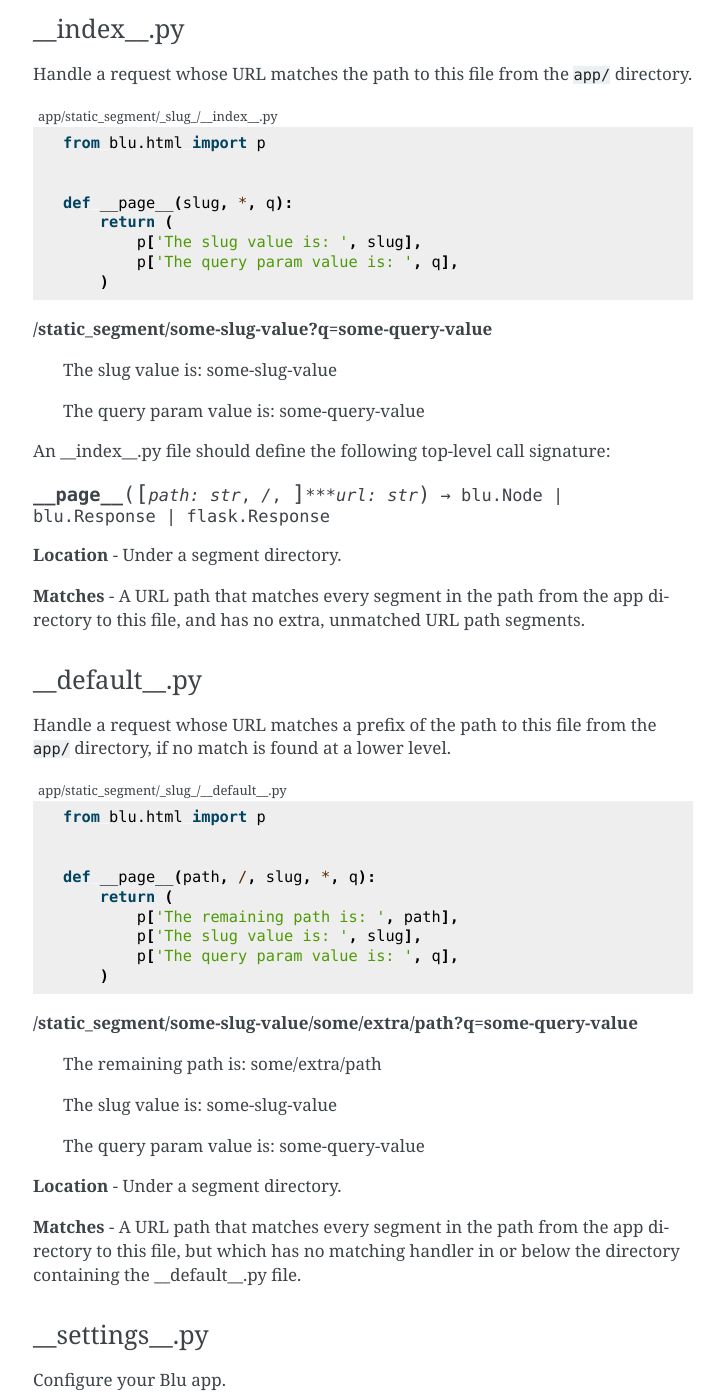
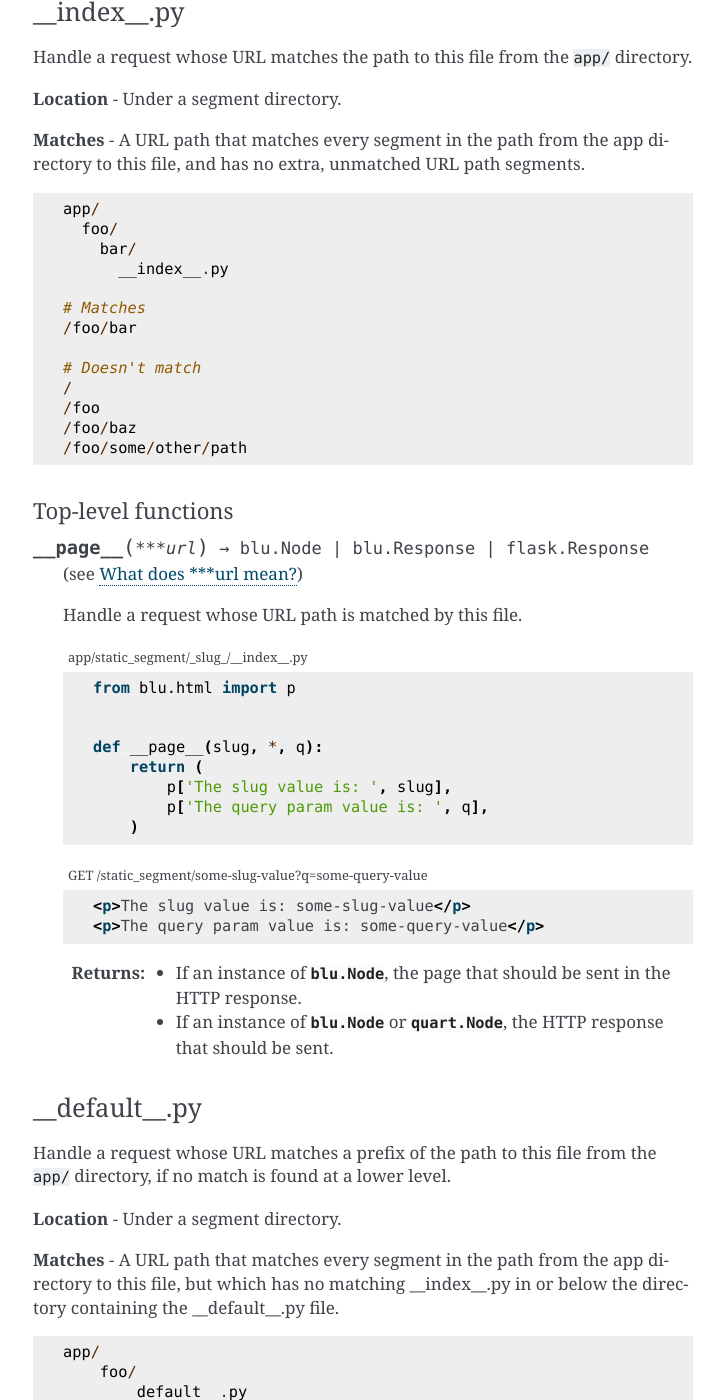
Before and after one commit to johnlarson/blu, a Sphinx documentation site: the page built from docs/api-reference/file-conventions.rst, in a window 1280 px wide and 1400 px high, scrolled down 1471 px. Shown: the whole window, without its empty margins (387-1111 px from the left). Built offline with Sphinx 7.4.7, drawn with Linux system fonts in a browser that asks for light colours; some of the changed text lies outside the part shown.

Commit message:
details for file conventions

```diff
--- a/docs/api-reference/file-conventions.rst
+++ b/docs/api-reference/file-conventions.rst
@@ -23,6 +23,10 @@
 
 A static route segment.
 
+**Capture** *literal_segment* - A string that doesn't start or end with an underscore.
+
+**Matches** - A path segment that equals *literal_segment*.
+
 .. code-block:: python
     :caption: app/hello/__index__.py
 
@@ -32,20 +36,21 @@
     def __page__():
         return p['Hello, World!']
 
-**/hello**
+.. code-block:: html
+    :caption: GET /hello
 
-    .. raw:: html
-
-        <p>Hello, World!</p>
-
-**Capture** *literal_segment* - A string that doesn't start or end with an underscore.
-
-**Matches** - A path segment that equals *literal_segment*.
+    <p>Hello, World!</p>
 
 ``_{route_param_name}_``
 ++++++++++++++++++++++++
 
 A dynamic route segment.
+
+**Capture** *route_param_name* - A valid Python identifier that doesn't start or end with an underscore.
+
+**Matches** - Any path segment.
+
+*route_param_name* is passed down to the handler under this segment that matches the URL path, if any.
 
 .. code-block:: python
     :caption: app/_slug_/__index__.py
@@ -56,17 +61,10 @@
     def __page__(slug):
         return p['The slug value is: ', slug]
 
-**/some-slug-value**
+.. code-block:: html
+    :caption: GET /some-slug-value
 
-    .. raw:: html
-
-        <p>The slug value is: some-slug-value</p>
-
-**Capture** *route_param_name* - A valid Python identifier that doesn't start or end with an underscore.
-
-**Matches** - Any path segment.
-
-*route_param_name* is passed down to the handler under this segment that matches the URL path, if any.
+    <p>The slug value is: some-slug-value</p>
 
 Files
 -----
@@ -76,33 +74,56 @@
 
 Handle a request whose URL matches the path to this file from the ``app/`` directory.
 
-.. code-block:: python
-    :caption: app/static_segment/_slug_/__index__.py
+**Location** - Under a segment directory.
 
-    from blu.html import p
+**Matches** - A URL path that matches every segment in the path from the app directory to this file, and has no extra, unmatched URL path segments.
+
+::
+
+    app/
+      foo/
+        bar/
+          __index__.py
+
+    # Matches
+    /foo/bar
+
+    # Doesn't match
+    /
+    /foo
+    /foo/baz
+    /foo/some/other/path
+
+Top-level functions
+^^^^^^^^^^^^^^^^^^^
+
+.. py:function:: __page__(***url) -> blu.Node | blu.Response | flask.Response
+
+    (see :ref:`file-conventions/files/what-does-triple-start-url-mean`)
+
+    Handle a request whose URL path is matched by this file.
+
+    .. code-block:: python
+        :caption: app/static_segment/_slug_/__index__.py
+
+        from blu.html import p
 
 
-    def __page__(slug, *, q):
-        return (
-            p['The slug value is: ', slug],
-            p['The query param value is: ', q],
-        )
+        def __page__(slug, *, q):
+            return (
+                p['The slug value is: ', slug],
+                p['The query param value is: ', q],
+            )
 
-**/static_segment/some-slug-value?q=some-query-value**
-
-    .. raw:: html
+    .. code-block:: html
+        :caption: GET /static_segment/some-slug-value?q=some-query-value
 
         <p>The slug value is: some-slug-value</p>
         <p>The query param value is: some-query-value</p>
 
-An __index__.py file should define the following top-level call signature:
+    :return: - If an instance of :type:`blu.Node`, the page that should be sent in the HTTP response.
 
-.. py:function:: __page__([path: str, /,] ***url: str) -> blu.Node | blu.Response | flask.Response
-
-
-**Location** - Under a segment directory.
-
-**Matches** - A URL path that matches every segment in the path from the app directory to this file, and has no extra, unmatched URL path segments.
+        - If an instance of :type:`blu.Node` or :type:`quart.Node`, the HTTP response that should be sent.
 
 
 __default__.py
@@ -110,31 +131,79 @@
 
 Handle a request whose URL matches a prefix of the path to this file from the ``app/`` directory, if no match is found at a lower level.
 
-.. code-block:: python
-    :caption: app/static_segment/_slug_/__default__.py
+**Location** - Under a segment directory.
 
-    from blu.html import p
+**Matches** - A URL path that matches every segment in the path from the app directory to this file, but which has no matching __index__.py in or below the directory containing the __default__.py file.
+
+::
+
+    app/
+        foo/
+          __default__.py
+          bar/
+            __index__.py
 
 
-    def __page__(path, /, slug, *, q):
-        return (
-            p['The remaining path is: ', path],
-            p['The slug value is: ', slug],
-            p['The query param value is: ', q],
-        )
+    # Matches
+    /foo
+    /foo/baz
+    /foo/some/other/path
 
-**/static_segment/some-slug-value/some/extra/path?q=some-query-value**
+    # Doesn't match
+    /foo/bar
+    /
+    /hello
 
-    .. raw:: html
+Top-level functions
+^^^^^^^^^^^^^^^^^^^
+
+
+.. py:function:: __page__([path: str, /, ]***url) -> blu.Node | blu.Response | flask.Response
+
+    (see :ref:`file-conventions/files/what-does-triple-start-url-mean`)
+
+    Handle a request whose URL path is matched by this file.
+
+    .. code-block:: python
+        :caption: app/static_segment/_slug_/__default__.py
+
+        from blu.html import p
+
+
+        def __page__(path, /, slug, *, q):
+            return (
+                p['The remaining path is: ', path],
+                p['The slug value is: ', slug],
+                p['The query param value is: ', q],
+            )
+
+    .. code-block:: html
+        :caption: GET /static_segment/some-slug-value/some/extra/path?q=some-query-value
 
         <p>The remaining path is: some/extra/path</p>
         <p>The slug value is: some-slug-value</p>
         <p>The query param value is: some-query-value</p>
 
+    :param path: The remaining, unmatched portion of the URL, with no intial or trailing ``/``.
 
-**Location** - Under a segment directory.
+    :return: - If an instance of :type:`blu.Node`, the page that should be sent in the HTTP response.
 
-**Matches** - A URL path that matches every segment in the path from the app directory to this file, but which has no matching handler in or below the directory containing the __default__.py file.
+        - If an instance of :type:`blu.Node` or :type:`quart.Node`, the HTTP response that should be sent.
+
+    Note that the *path* argument is not required, so the following is valid:
+
+    .. code-block:: python
+
+        def __page__(some_route_param):
+            ...
+
+    Also note that Blu recognizes the *path* parameter regardless of what it is called, so the following is valid as well:
+
+    .. code-block:: python
+
+        def __page__(remaining_path, /):
+            ...
+
 
 
 __settings__.py
@@ -197,7 +266,7 @@
 You can capture query parameters using keyword-only arguments:
 
 .. code-block:: python
-    :caption: app/greet-me/__index__.py
+    :caption: app/greet_me/__index__.py
 
     from blu.html import p
 
@@ -206,14 +275,14 @@
         return p['Hello ', my_name, '!']
 
 .. code-block:: html
-    :caption: GET /greet-me?my_name=Kevin
+    :caption: GET /greet_me?my_name=Kevin
 
     <p>Hello Kevin!</p>
 
 You can set default values for query parameters:
 
 .. code-block:: python
-    :caption: app/greet-me/__index__.py
+    :caption: app/greet_me/__index__.py
 
     from blu.html import p
 
@@ -222,14 +291,14 @@
         return p['Hello ', my_name, '!']
 
 .. code-block:: html
-    :caption: GET /greet-me?my_name=Kevin
+    :caption: GET /greet_me?my_name=Kevin
 
     <p>Hello World!</p>
 
 You can also use ``**kwargs`` for query parameters:
 
 .. code-block:: python
-    :caption: app/greet-me/__index__.py
+    :caption: app/greet_me/__index__.py
 
     from blu.html import p
 
@@ -239,7 +308,7 @@
         return p[greeting, ' ', my_name, '!']
 
 .. code-block:: html
-    :caption: GET /greet-me?my_name=Kevin&greeting=Hi
+    :caption: GET /greet_me?my_name=Kevin&greeting=Hi
 
     <p>Hi Kevin!</p>
 
@@ -259,7 +328,7 @@
         return p['Remaining path: ', path]
 
 .. code-block:: html
-    :caption: Get /foo/bar/baz
+    :caption: GET /foo/bar/baz
 
     <p>Remaining path: bar/baz</p>
 
```
Also changed, not shown: other parts of docs/api-reference/file-conventions.rst (+1 -1 lines).
